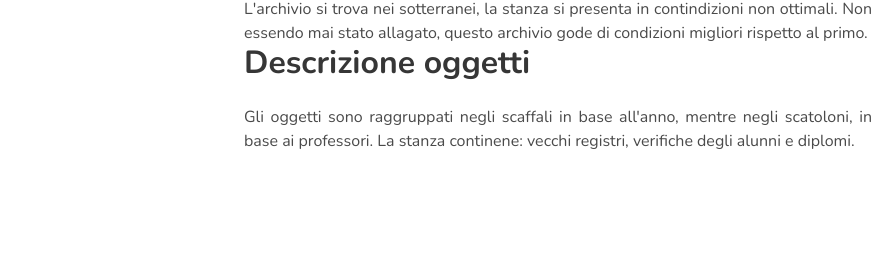
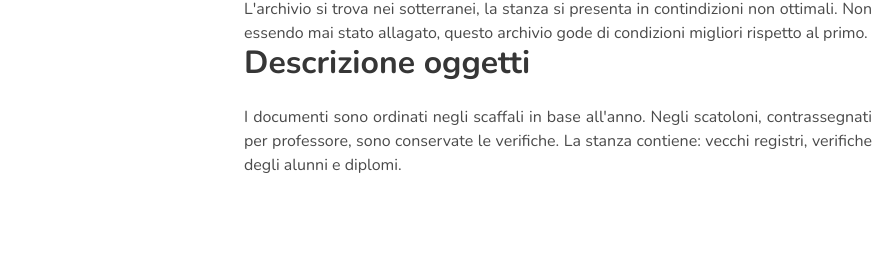
Before and after one commit to lorenzobotti/archivi, a website: page archivio2/index.html in a window 1280 px wide. Shown: the part 219-477 px from the top of the page, 408-1280 px from the left. Drawn offline with nearby package versions, Linux system fonts and the light colour scheme.

Commit message:
Corretta descrizione

```diff
--- a/archivio2/index.html
+++ b/archivio2/index.html
@@ -45,14 +45,16 @@
         <div class="content" style="text-align: justify">
           <h2 class="title">Descrizione archivio</h2>
           <p style="text-align:justify">
-            L'archivio si trova nei sotterranei, la stanza si presenta in contindizioni non ottimali. Non essendo mai stato allagato, questo archivio gode di condizioni
+            L'archivio si trova nei sotterranei, la stanza si presenta in contindizioni non ottimali.
+            Non essendo mai stato allagato, questo archivio gode di condizioni
             migliori rispetto al primo.
           </p>
 
           <h2 class="title">Descrizione oggetti</h2>
           <p style="text-align:justify">
-            Gli oggetti sono raggruppati negli scaffali in base all'anno, mentre negli scatoloni, in base ai professori.
-            La stanza continene: vecchi registri, verifiche degli alunni e diplomi.
+            I documenti sono ordinati negli scaffali in base all'anno. Negli scatoloni, contrassegnati per professore,
+            sono conservate le verifiche.
+            La stanza contiene: vecchi registri, verifiche degli alunni e diplomi.
           </p>
       	 </div>
         </div>
```
